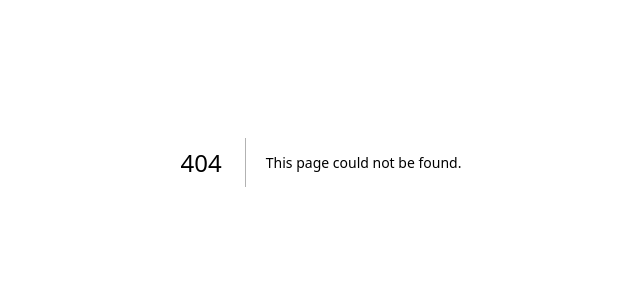
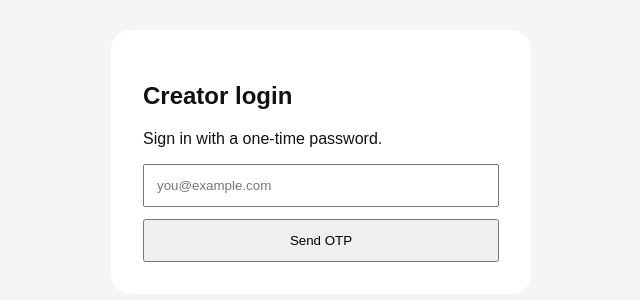
Before and after one commit to ankitRajpoot17/creator-commerce-saas, a Next.js app: page /login in a window 1280 px wide. Before the commit this address had no page. Shown: the part 238-538 px from the top of the page, without its empty margins (319-959 px from the left). Built offline with nearby package versions, Linux system fonts and the light colour scheme.

Commit message:
feat: add OTP creator authentication

```diff
--- /dev/null
+++ b/app/login/page.tsx
@@ -0,0 +1,40 @@
+"use client";
+
+import { useState } from "react";
+import { useRouter } from "next/navigation";
+
+export default function LoginPage() {
+  const [email, setEmail] = useState("");
+  const [code, setCode] = useState("");
+  const [sent, setSent] = useState(false);
+  const [message, setMessage] = useState("");
+  const router = useRouter();
+
+  async function requestOtp() {
+    const res = await fetch("/api/auth/request-otp", { method: "POST", headers: { "Content-Type": "application/json" }, body: JSON.stringify({ email }) });
+    const data = await res.json();
+    if (!res.ok) return setMessage(data.error || "Unable to send OTP.");
+    setSent(true);
+    setMessage(data.devCode ? "Development OTP: " + data.devCode : data.message);
+  }
+
+  async function verify() {
+    const res = await fetch("/api/auth/verify-otp", { method: "POST", headers: { "Content-Type": "application/json" }, body: JSON.stringify({ email, code }) });
+    const data = await res.json();
+    if (!res.ok) return setMessage(data.error || "Invalid OTP.");
+    router.push("/dashboard");
+  }
+
+  return <main style={{ minHeight: "100vh", display: "grid", placeItems: "center", background: "#f5f5f5", padding: 24 }}>
+    <section style={{ width: "100%", maxWidth: 420, background: "#fff", padding: 32, borderRadius: 20 }}>
+      <h1>Creator login</h1>
+      <p>Sign in with a one-time password.</p>
+      <input value={email} onChange={e => setEmail(e.target.value)} placeholder="you@example.com" type="email" style={{ width: "100%", padding: 12, marginBottom: 12 }} />
+      {!sent ? <button onClick={requestOtp} style={{ padding: 12, width: "100%" }}>Send OTP</button> : <>
+        <input value={code} onChange={e => setCode(e.target.value)} placeholder="6-digit OTP" inputMode="numeric" style={{ width: "100%", padding: 12, marginBottom: 12 }} />
+        <button onClick={verify} style={{ padding: 12, width: "100%" }}>Verify & continue</button>
+      </>}
+      {message && <p>{message}</p>}
+    </section>
+  </main>;
+}
```
